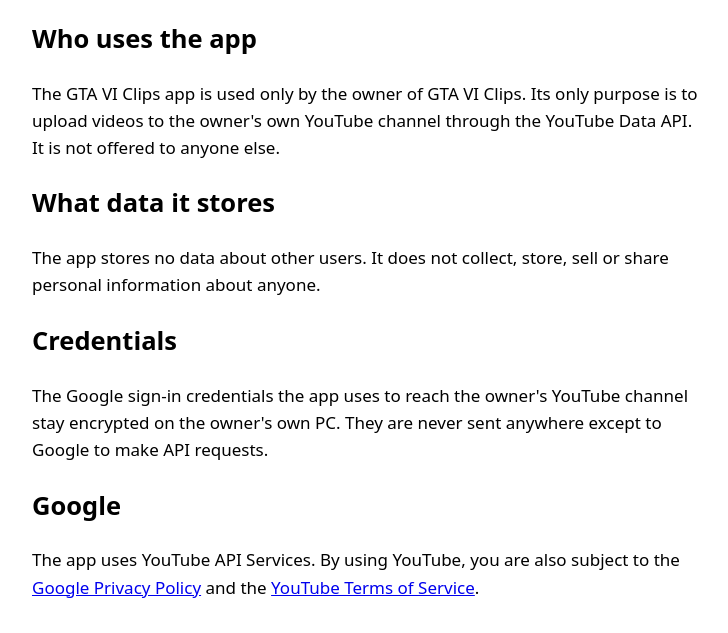
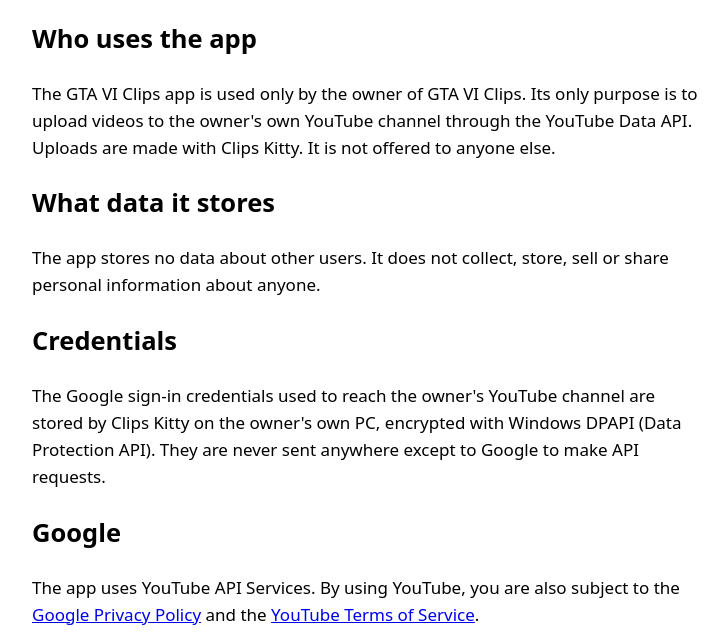
Before and after one commit to gtaviclips-gtavic/gtaviclips-gtavic.github.io, a plain HTML site: page privacy.html in a window 1280 px wide. Shown: the part 141-774 px from the top of the page, without its empty margins (272-1000 px from the left). Drawn offline with Linux system fonts and the light colour scheme.

Commit message:
Privacy policy: uploads via Clips Kitty, credentials encrypted with Windows DPAPI

```diff
--- a/privacy.html
+++ b/privacy.html
@@ -12,13 +12,13 @@
   <p><em>Last updated: November 18, 2026</em></p>
 
   <h2>Who uses the app</h2>
-  <p>The GTA VI Clips app is used only by the owner of GTA VI Clips. Its only purpose is to upload videos to the owner's own YouTube channel through the YouTube Data API. It is not offered to anyone else.</p>
+  <p>The GTA VI Clips app is used only by the owner of GTA VI Clips. Its only purpose is to upload videos to the owner's own YouTube channel through the YouTube Data API. Uploads are made with Clips Kitty. It is not offered to anyone else.</p>
 
   <h2>What data it stores</h2>
   <p>The app stores no data about other users. It does not collect, store, sell or share personal information about anyone.</p>
 
   <h2>Credentials</h2>
-  <p>The Google sign-in credentials the app uses to reach the owner's YouTube channel stay encrypted on the owner's own PC. They are never sent anywhere except to Google to make API requests.</p>
+  <p>The Google sign-in credentials used to reach the owner's YouTube channel are stored by Clips Kitty on the owner's own PC, encrypted with Windows DPAPI (Data Protection API). They are never sent anywhere except to Google to make API requests.</p>
 
   <h2>Google</h2>
   <p>The app uses YouTube API Services. By using YouTube, you are also subject to the <a href="https://policies.google.com/privacy">Google Privacy Policy</a> and the <a href="https://www.youtube.com/t/terms">YouTube Terms of Service</a>.</p>
```
